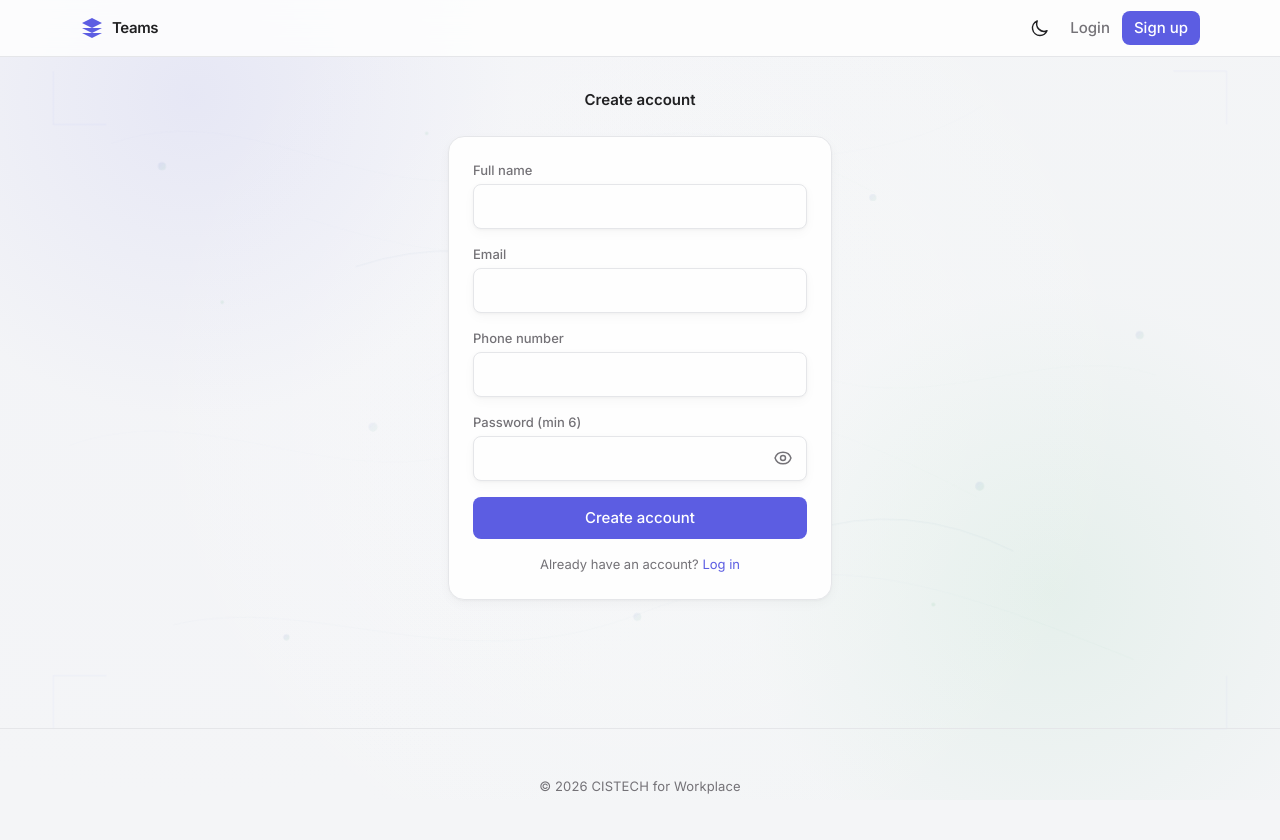
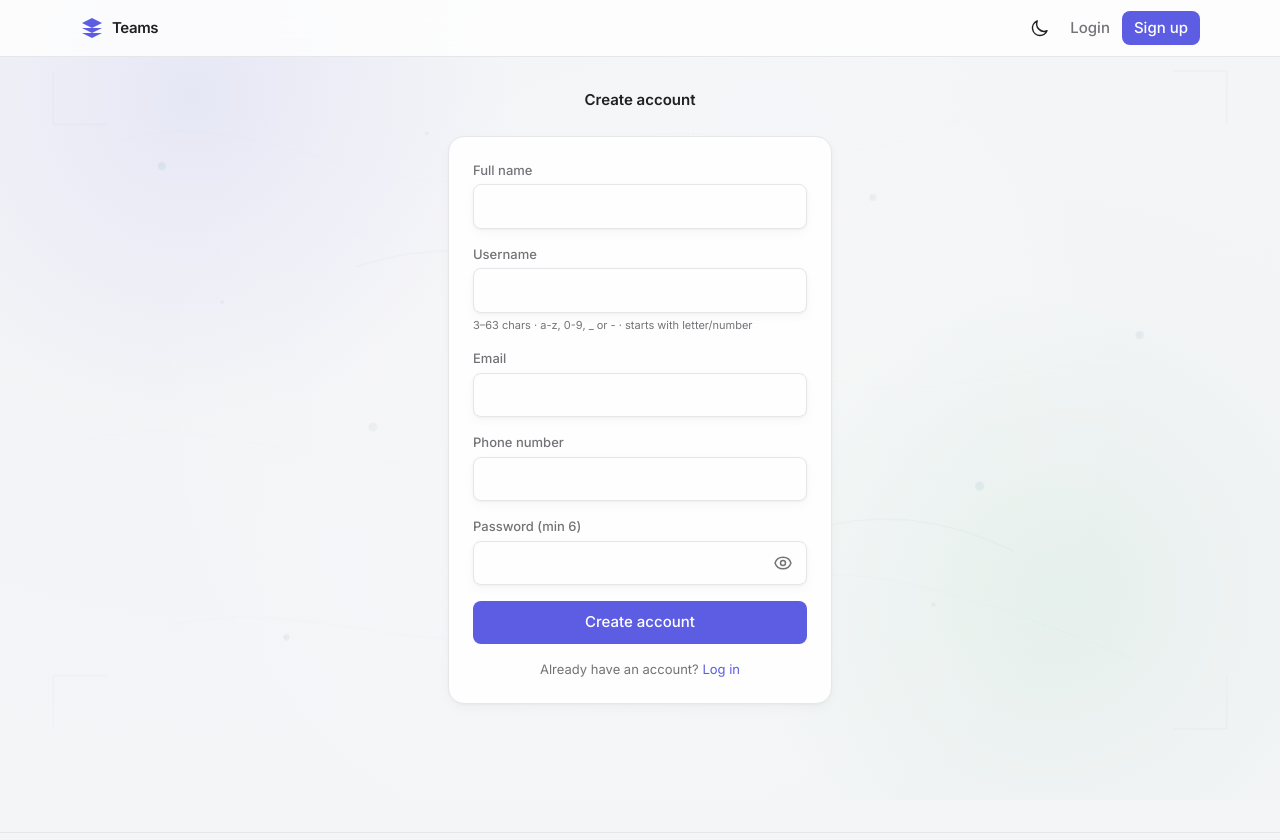
Before and after one commit to oluebubeogb/teams, a FastAPI app: page /signup in a window 1280 px wide. Shown: the top 840 px of the page. Before the commit the page ends 794 px from the top, so only its background shows below. Run offline with FastAPI, Linux system fonts and the light colour scheme; parts of the project's set-up code (start-up, migrations or seed data) failed here and were passed over; some libraries are stand-ins or nearby versions.

Commit message:
username included in the signup page

```diff
--- a/app/main.py
+++ b/app/main.py
@@ -329,8 +329,12 @@ async def api_signup(data: UserCreate, response: Response):
     if not USE_ACCOUNTS:
         raise HTTPException(503, "Local signup disabled. Set USE_ACCOUNTS=true and configure ACCOUNTS_URL.")
 
-    # Map Teams fields → Accounts signup
-    username = (data.username or generate_username(data.full_name, lambda u: False)).lower()
+    # Username is validated/normalized by UserCreate; check local DB first for a clear message
+    username = data.username  # already lowercased + format-checked
+    if get_user_by_username(username):
+        raise HTTPException(400, "Username already registered")
+
+    # Map Teams fields → Accounts signup (Accounts is source of truth for uniqueness)
     payload = {
         "email": data.email.lower().strip(),
         "password": data.password,
@@ -340,6 +344,11 @@ async def api_signup(data: UserCreate, response: Response):
     }
     result, err = await accounts_signup(payload)
     if err:
+        err_lower = err.lower()
+        if "username" in err_lower and ("taken" in err_lower or "already" in err_lower or "exists" in err_lower):
+            raise HTTPException(400, "Username already registered")
+        if "email" in err_lower and ("registered" in err_lower or "already" in err_lower or "exists" in err_lower):
+            raise HTTPException(400, "Email already registered")
         raise HTTPException(400, err)
 
     token = result.get("access_token")
--- a/app/templates/signup.html
+++ b/app/templates/signup.html
@@ -9,6 +9,15 @@
       <label class="block text-[13px] font-medium muted mb-1">Full name</label>
       <input type="text" name="full_name" required minlength="2"
              class="w-full px-3 py-2.5 rounded-lg card border focus:outline-none focus:ring-2 focus:ring-[var(--accent)]" />
+    </div>
+    <div>
+      <label class="block text-[13px] font-medium muted mb-1">Username</label>
+      <input type="text" name="username" required minlength="3" maxlength="64"
+             pattern="[a-zA-Z0-9][a-zA-Z0-9_-]{2,62}"
+             title="3–63 characters: letters, numbers, underscore or hyphen; must start with a letter or number"
+             autocomplete="username"
+             class="w-full px-3 py-2.5 rounded-lg card border focus:outline-none focus:ring-2 focus:ring-[var(--accent)]" />
+      <p class="text-[11px] muted mt-1">3–63 chars · a-z, 0-9, _ or - · starts with letter/number</p>
     </div>
     <div>
       <label class="block text-[13px] font-medium muted mb-1">Email</label>
@@ -50,13 +59,21 @@ document.getElementById('signup-form').addEventListener('submit', async (e) => {
       headers: { 'Content-Type': 'application/json' },
       body: JSON.stringify({
         full_name: fd.get('full_name'),
+        username: fd.get('username'),
         email: fd.get('email'),
         phone: fd.get('phone'),
         password: fd.get('password')
       })
     });
     const data = await res.json();
-    if (!res.ok) throw new Error(data.detail || 'Signup failed');
+    if (!res.ok) {
+      const detail = data.detail;
+      // Pydantic validation errors come as a list
+      if (Array.isArray(detail)) {
+        throw new Error(detail.map(d => d.msg || JSON.stringify(d)).join('; '));
+      }
+      throw new Error(detail || 'Signup failed');
+    }
     window.location.href = '/dashboard';
   } catch (err) {
     msg.textContent = err.message;
```
Also changed, not shown: app/models.py (+13 -1 lines).
